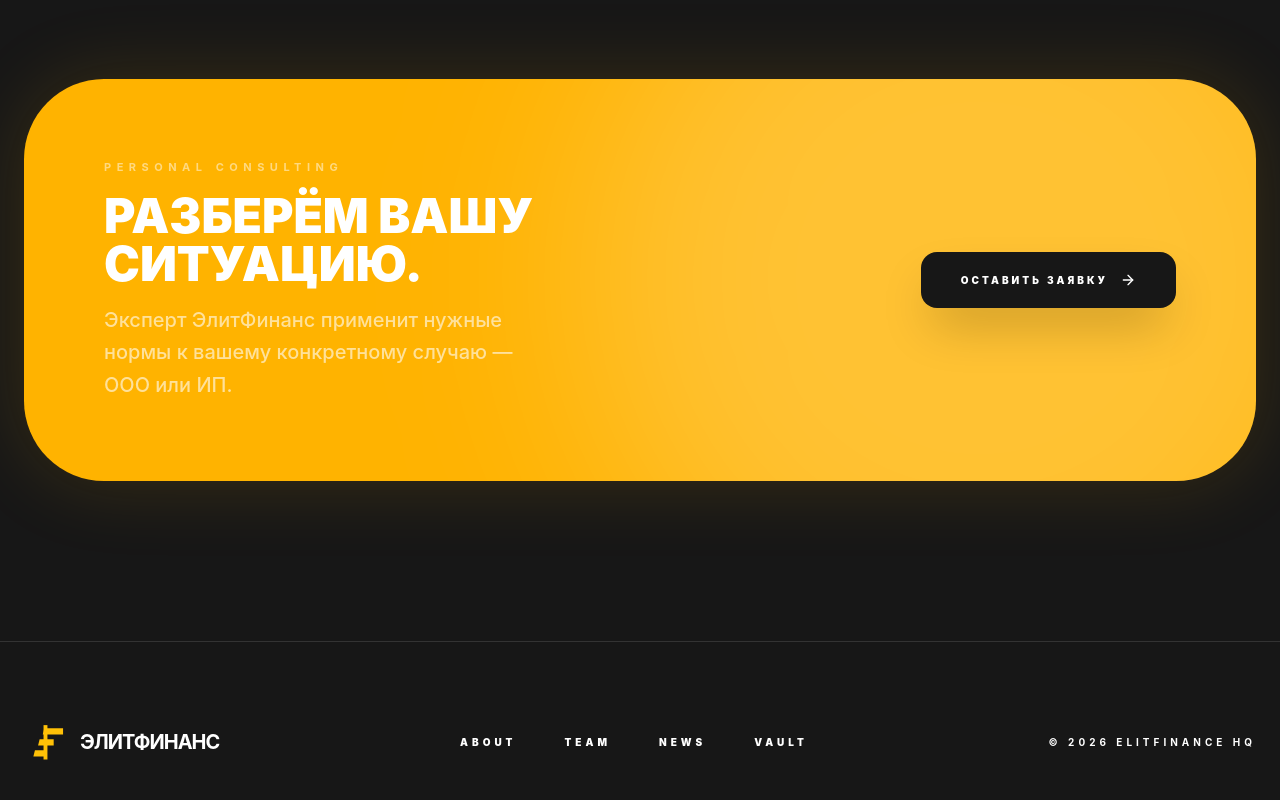
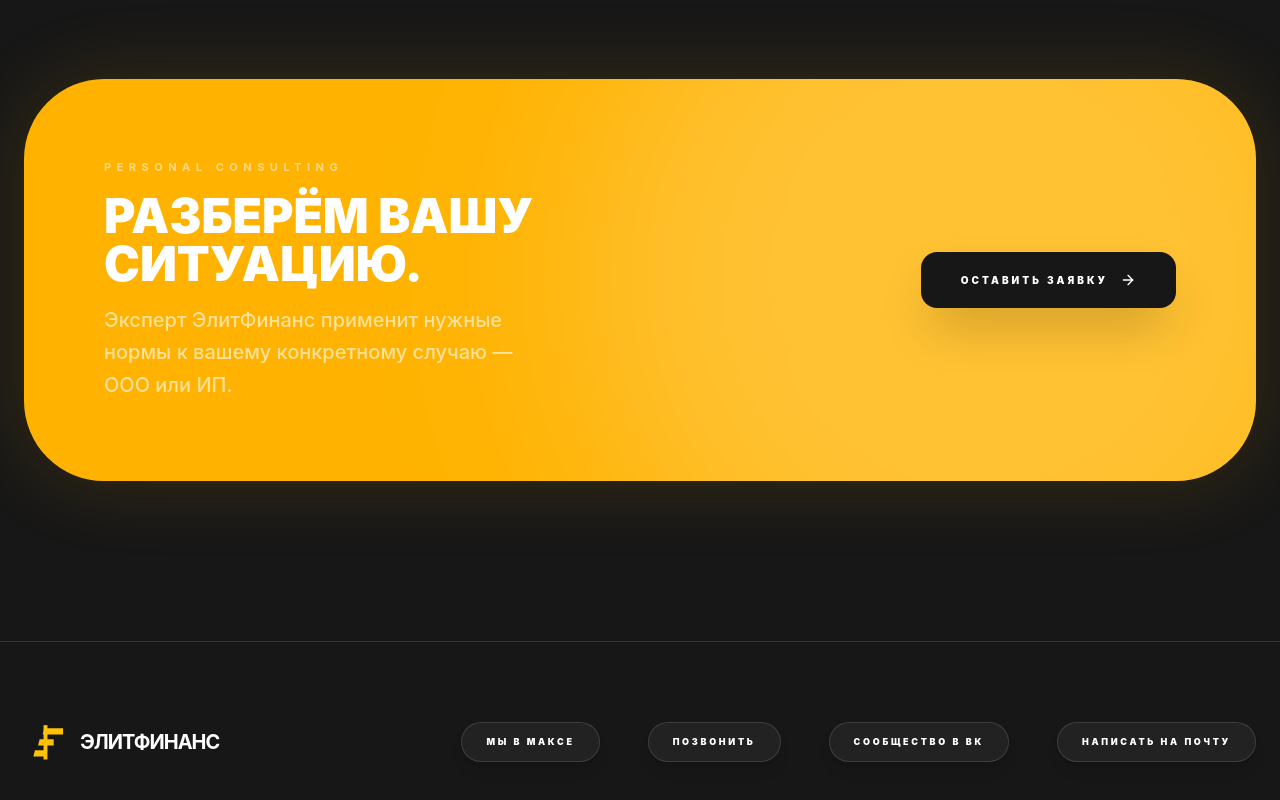
Before and after one commit to VARONA12/Buhsaitaccounting-portal, a Next.js app: page /handbook in a window 1280 px wide. Shown: the part 4772-5572 px from the top of the page. Built offline with nearby package versions, Linux system fonts and the light colour scheme.

Commit message:
fix: use Footer component across articles, handbook, and main pages
Co-Authored-By: Claude Sonnet 4.6 <noreply@anthropic.com>

```diff
--- a/src/app/articles/page.tsx
+++ b/src/app/articles/page.tsx
@@ -1,7 +1,8 @@
 import { db } from "@/lib/db";
+import Link from "next/link";
 import { Calendar, User, ArrowRight, Zap, BookOpen } from "lucide-react";
-import Link from "next/link";
 import { Logo } from "@/components/Logo";
+import { Footer } from "@/components/Footer";
 import Image from "next/image";
 
 export const dynamic = "force-dynamic";
@@ -135,6 +136,7 @@ export default async function ArticlesPage() {
           )}
         </div>
       </main>
+      <Footer />
     </div>
   );
 }
--- a/src/app/handbook/page.tsx
+++ b/src/app/handbook/page.tsx
@@ -1,13 +1,8 @@
 import Link from "next/link";
 import { HANDBOOK_TERMS, CATEGORIES } from "@/lib/handbook-data";
 import { Logo } from "@/components/Logo";
-import {
-  BookOpen,
-  ArrowRight,
-  ChevronRight,
-  Tag,
-  Zap
-} from "lucide-react";
+import { Footer } from "@/components/Footer";
+import { BookOpen, ArrowRight, ChevronRight, Tag, Zap } from "lucide-react";
 
 export default function HandbookPage() {
   const jsonLd = {
@@ -157,26 +152,7 @@ export default function HandbookPage() {
       </main>
 
       {/* Footer */}
-      <footer className="py-20 px-6 border-t border-white/12 bg-neutral-900 relative">
-         <div className="max-w-7xl mx-auto flex flex-col md:flex-row justify-between items-center gap-12">
-            <div className="flex items-center gap-4">
-               <Logo size={40} />
-               <span className="font-bold text-xl tracking-tighter uppercase text-white">ЭлитФинанс</span>
-            </div>
-            <nav className="flex flex-wrap justify-center items-center gap-12">
-               {["About", "Team", "News", "Vault"].map(nav => (
-                  <Link
-                    key={nav}
-                    href={`/${nav.toLowerCase()}`}
-                    className="text-[10px] font-black uppercase tracking-[0.4em] text-white hover:text-white transition-colors"
-                  >
-                    {nav}
-                  </Link>
-               ))}
-            </nav>
-            <div className="text-[10px] font-bold uppercase tracking-[0.4em] text-white">© 2026 ELITFINANCE HQ</div>
-         </div>
-      </footer>
+      <Footer />
     </div>
   );
 }
--- a/src/app/page.tsx
+++ b/src/app/page.tsx
@@ -1,6 +1,7 @@
 "use client";
 import Link from "next/link";
 import Image from "next/image";
+import { Footer } from "@/components/Footer";
 import {
   Building,
   Users,
@@ -12,7 +13,15 @@ import {
   BadgePercent,
   TrendingUp,
   ShieldCheck,
-  Globe
+  Globe,
+  MessageSquare,
+  Newspaper,
+  Clock,
+  Tag,
+  Calendar,
+  LayoutDashboard,
+  Database,
+  HelpCircle
 } from "lucide-react";
 import { Logo } from "@/components/Logo";
 import { AeoNav } from "@/components/AeoNav";
@@ -330,31 +339,7 @@ export default function LandingPage() {
         </div>
       </section>
 
-      {/* Footer - Professional Dark */}
-      <footer className="py-20 px-6 border-t border-white/12 bg-neutral-900 relative">
-         <div className="max-w-7xl mx-auto flex flex-col md:flex-row justify-between items-center gap-12">
-            <div className="flex items-center gap-4">
-               <Logo size={40} />
-               <span className="font-bold text-xl tracking-tighter uppercase text-white">ЭлитФинанс</span>
-            </div>
-            <nav className="flex flex-wrap justify-center items-center gap-8 md:gap-12">
-                {[
-                  { label: "МЫ В МАКСЕ", href: "https://max-channel-link" },
-                  { label: "ПОЗВОНИТЬ", href: "tel:+74950000000" },
-                  { label: "СООБЩЕСТВО В ВК", href: "https://vk.com/elitfinans" },
-                  { label: "НАПИСАТЬ НА ПОЧТУ", href: "mailto:info@elitfinans.online" }
-                ].map(nav => (
-                  <Link
-                    key={nav.label}
-                    href={nav.href}
-                    className="px-6 py-3 rounded-full border border-white/12 bg-white/5 text-[9px] font-black uppercase tracking-[0.3em] text-white hover:bg-white hover:text-neutral-900 transition-all shadow-lg whitespace-nowrap"
-                  >
-                    {nav.label}
-                  </Link>
-                ))}
-            </nav>
-         </div>
-      </footer>
+      <Footer />
     </div>
   );
 }
```
